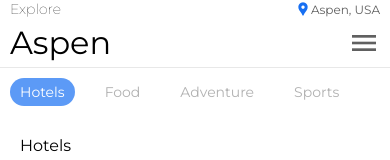
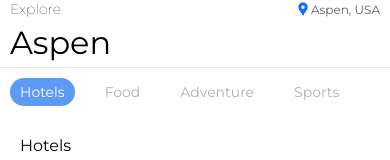
Before and after one commit to danniolsen/aspen_layout, a React Native app: screen /Aspen in a window 390 px wide. Shown: the top 160 px of the page. Built offline with nearby package versions, Linux system fonts and the light colour scheme.

Commit message:
finetuning

```diff
--- a/App.tsx
+++ b/App.tsx
@@ -1,3 +1,4 @@
+import "react-native-gesture-handler";
 import { StatusBar } from "expo-status-bar";
 import { useCallback } from "react";
 import { StyleSheet, View } from "react-native";
@@ -8,7 +9,6 @@ import * as SplashScreen from "expo-splash-screen";
 SplashScreen.preventAutoHideAsync();
 
 const App = () => {
-  const backgroundImage = require("./assets/backgroundImage.jpg");
   const [fontsLoaded] = useFonts({
     "Montserrat-Regular": require("./assets/Montserrat/Montserrat-Regular.ttf"),
     "Montserrat-Bold": require("./assets/Montserrat/Montserrat-Bold.ttf"),
--- a/package.json
+++ b/package.json
@@ -26,7 +26,8 @@
     "react-native-reanimated": "~3.3.0",
     "react-native-safe-area-context": "4.6.3",
     "react-native-screens": "~3.22.0",
-    "react-native-svg": "13.9.0"
+    "react-native-svg": "13.9.0",
+    "react-native-gesture-handler": "~2.12.0"
   },
   "devDependencies": {
     "@babel/core": "^7.20.0",
--- a/src/components/CategoriesList.tsx
+++ b/src/components/CategoriesList.tsx
@@ -23,7 +23,7 @@ const CategoriesList = ({onCategorySelected}: categoryListProps) => {
   const flatListRef = useRef<FlatList>(null);
 
   const assignNewSelected = (id: number) => {
-    s.impactAsync(Haptics.ImpactFeedbackStyle.Light);
+    Haptics.impactAsync(Haptics.ImpactFeedbackStyle.Light);
     setSelected(id);
     return onCategorySelected(id);
   }
--- a/src/components/Header.tsx
+++ b/src/components/Header.tsx
@@ -1,42 +1,8 @@
-import { useState, useRef, useCallback } from "react";
-import {
-  View,
-  StyleSheet,
-  SafeAreaView,
-  Pressable,
-  Animated
-} from "react-native";
-import * as Haptics from "expo-haptics";
+import { View, StyleSheet, SafeAreaView, Pressable } from "react-native";
 import { MaterialIcons } from "@expo/vector-icons";
 import Font from "../components/Font";
 
 const Header = () => {
-  const [menuOpen, setmenuOpen] = useState<boolean>(false);
-  const shakeAnimation = useRef(new Animated.Value(0)).current;
-
-  const toggleMenu = () => {
-    Haptics.impactAsync(Haptics.ImpactFeedbackStyle.Medium);
-    setmenuOpen(!menuOpen);
-    startShake();
-  };
-
-  const sequence = useCallback((toValue: number) => {
-    return Animated.timing(shakeAnimation, {
-      toValue: toValue,
-      duration: 10,
-      useNativeDriver: true
-    });
-  }, []);
-
-  const startShake = () => {
-    Animated.sequence([
-      sequence(2),
-      sequence(-2),
-      sequence(2),
-      sequence(0)
-    ]).start();
-  };
-
   return (
     <SafeAreaView style={styles.outerContainer}>
       <View style={styles.container}>
@@ -54,17 +20,6 @@ const Header = () => {
 
         <View style={styles.titleContainer}>
           <Font size={32}>Aspen</Font>
-          <Pressable onPress={toggleMenu}>
-            <Animated.View
-              style={{ transform: [{ translateX: shakeAnimation }] }}
-            >
-              <MaterialIcons
-                name={menuOpen ? "close" : "menu"}
-                size={32}
-                color="#606060"
-              />
-            </Animated.View>
-          </Pressable>
         </View>
       </View>
     </SafeAreaView>
--- a/src/navigation/MainNavigation.tsx
+++ b/src/navigation/MainNavigation.tsx
@@ -1,8 +1,7 @@
 import { NavigationContainer } from "@react-navigation/native";
 import { createNativeStackNavigator } from "@react-navigation/native-stack";
 import { IntroScreen, AspenScreen, DetailsScreen } from "../screens";
-import type { RootStackParamList } from "../../types";
-
+import { RootStackParamList } from "../../types";
 
 const Stack = createNativeStackNavigator<RootStackParamList>();
 
@@ -25,7 +24,7 @@ const MainNavigation = () => {
         <Stack.Screen
           name="Details"
           component={DetailsScreen}
-          options={{headerShown: false}}
+          options={{ headerShown: false }}
         />
       </Stack.Navigator>
     </NavigationContainer>
--- a/src/screens/AspenScreen.tsx
+++ b/src/screens/AspenScreen.tsx
@@ -2,7 +2,7 @@ import { StyleSheet, View, StatusBar } from "react-native";
 import Header from "../components/Header";
 import AttractionsList from "../components/AttractionsList";
 
-const AspenScreen = () => {
+const AspenScreen = ({ navigation }: any) => {
   return (
     <View style={styles.container}>
       <StatusBar barStyle={"dark-content"} />
--- a/src/screens/index.ts
+++ b/src/screens/index.ts
@@ -1,5 +1,4 @@
 import IntroScreen from "./IntroScreen";
 import AspenScreen from "./AspenScreen";
 import DetailsScreen from "./DetailsScreen";
-
 export { IntroScreen, AspenScreen, DetailsScreen };
```
Also changed, not shown: 1 other file (tests, documents, lock files or other folders).
